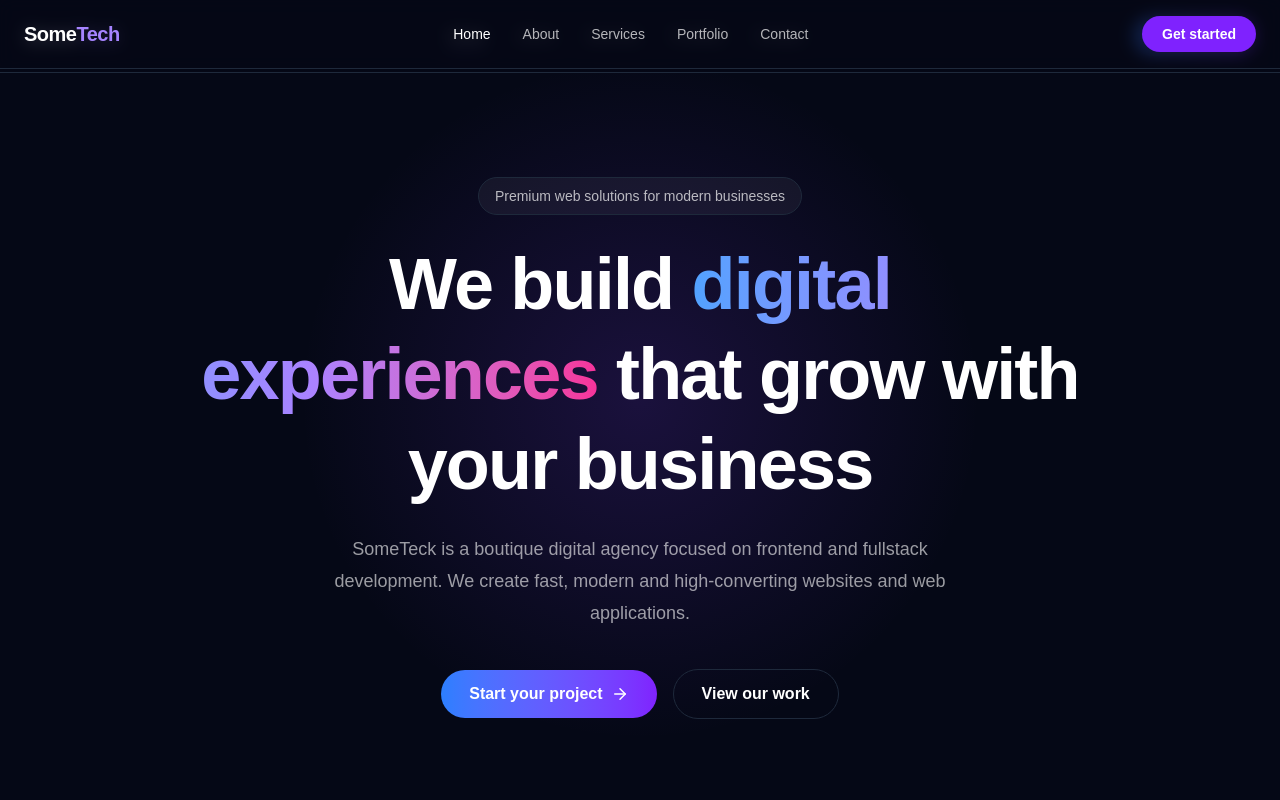
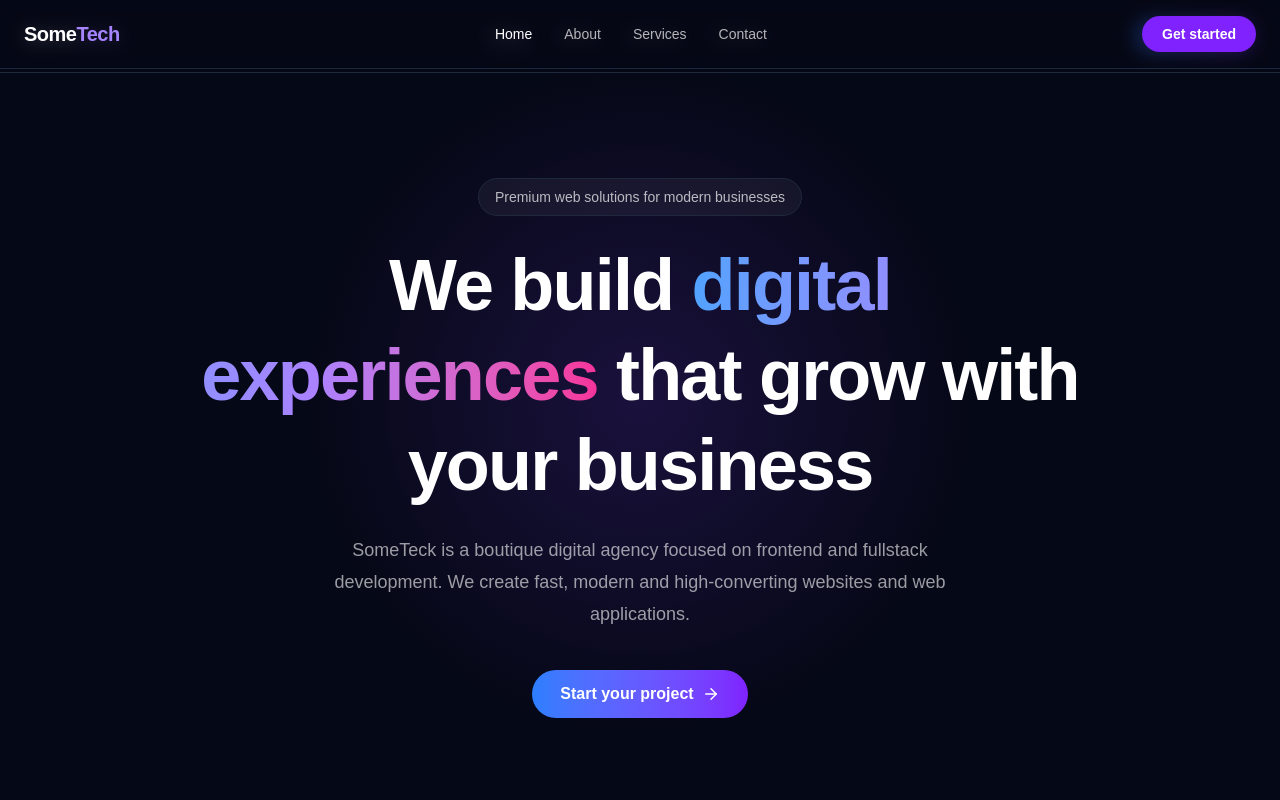
Before and after one commit to Solane-Hebo/SoMeTech, a Next.js app: page / in a window 1280 px wide. Shown: the top 800 px of the page. Built offline with nearby package versions, Linux system fonts and the light colour scheme.

Commit message:
Update portfolio

```diff
--- a/app/page.tsx
+++ b/app/page.tsx
@@ -29,7 +29,7 @@ function Navbar() {
           <Link href="/" className="text-white">Home</Link>
           <Link href="/about" className="hover:text-white transition-colors">About</Link>
           <a href="#services" className="hover:text-white transition-colors">Services</a>
-          <a href="#portfolio" className="hover:text-white transition-colors">Portfolio</a>
+          {/* <a href="#portfolio" className="hover:text-white transition-colors">Portfolio</a> */}
           <Link href="/contact" className="hover:text-white transition-colors">Contact</Link>
         </div>
 
@@ -81,12 +81,12 @@ function Hero() {
             <ArrowRight size={18} />
           </Link>
 
-          <a
+          {/* <a
             href="#portfolio"
             className="rounded-full border border-white/15 px-7 py-3 font-semibold text-white transition hover:bg-white/10"
           >
             View our work
-          </a>
+          </a> */}
         </div>
 
         {/* <Stats /> */}
--- a/components/footer.tsx
+++ b/components/footer.tsx
@@ -22,7 +22,7 @@ export default function Footer() {
             <Link href="/" className="hover:text-white">Home</Link>
             <Link href="/about" className="hover:text-white">About</Link>
             <Link href="/services" className="hover:text-white">Services</Link>
-            <Link href="/portfolio" className="hover:text-white">Portfolio</Link>
+            {/* <Link href="/portfolio" className="hover:text-white">Portfolio</Link> */}
             <Link href="/contact" className="hover:text-white">Contact</Link>
           </div>
         </div>
--- a/components/navbar.tsx
+++ b/components/navbar.tsx
@@ -9,7 +9,7 @@ const NAV_LINKS = [
   { href: "/", label: "Home" },
   { href: "/about", label: "About" },
   { href: "/services", label: "Services" },
-  { href: "/portfolio", label: "Portfolio" },
+  // { href: "/portfolio", label: "Portfolio" },
   { href: "/contact", label: "Contact" },
 ];
 
```
